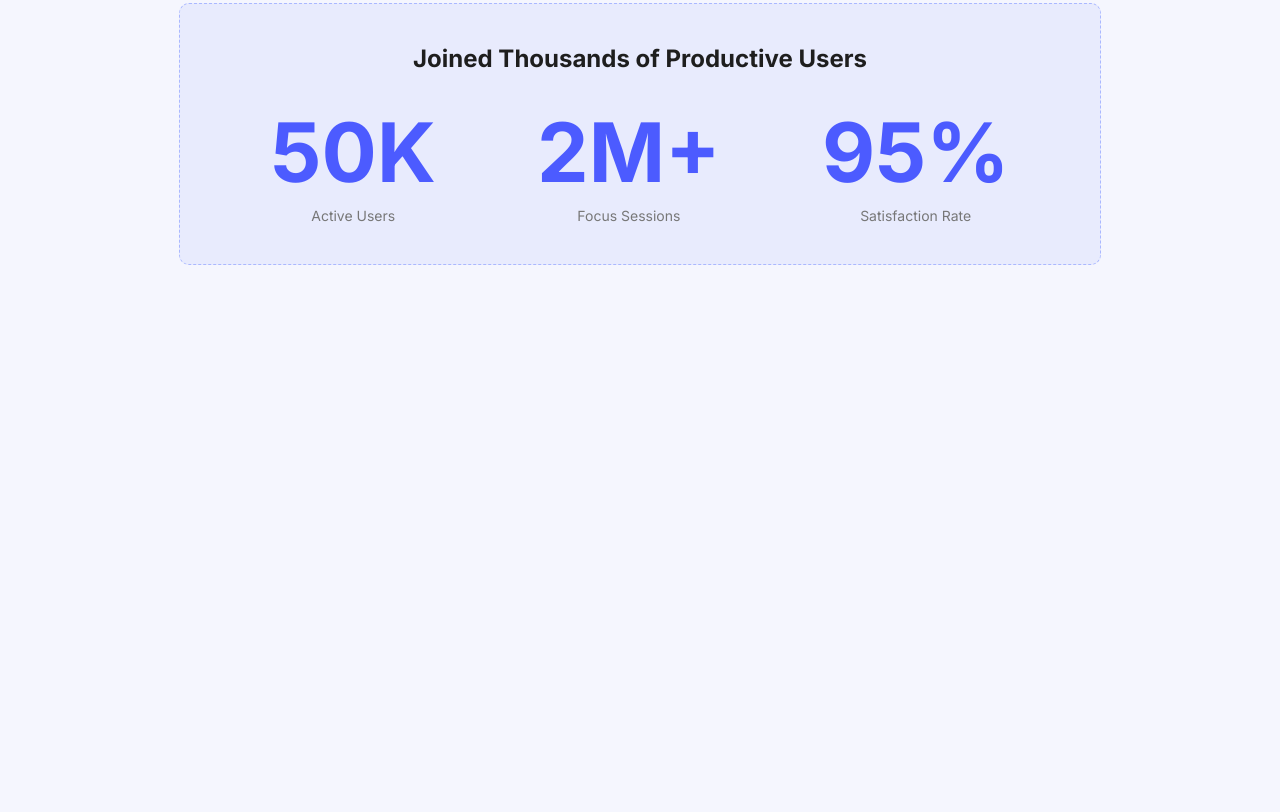
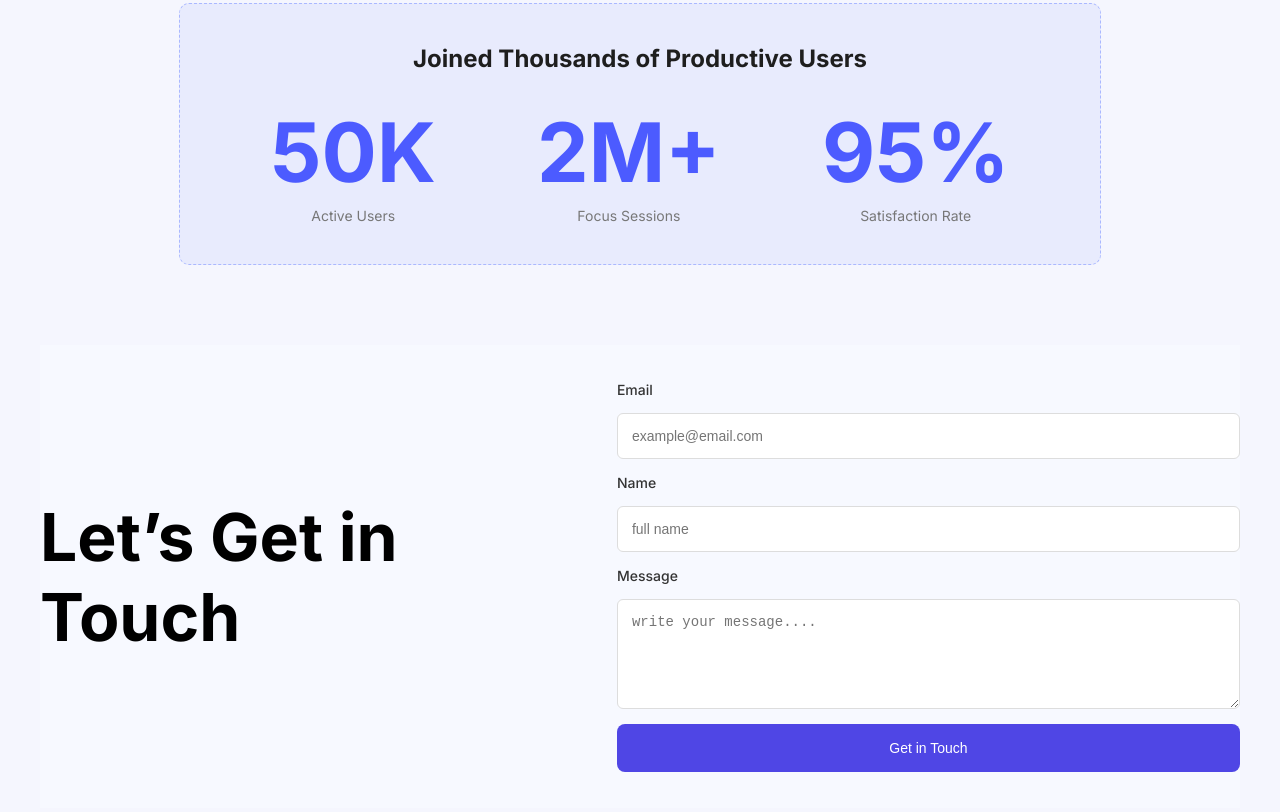
Before and after one commit to mdrakib02/B12-Assignment-One, a plain HTML site: page index.html in a window 1280 px wide. Shown: the part 1188-2000 px from the top of the page. Before the commit the page ends 1533 px from the top, so only its background shows below. Drawn offline with Linux system fonts and the light colour scheme.

Commit message:
Contact sectons added

```diff
--- a/index.html
+++ b/index.html
@@ -61,6 +61,38 @@
           </div>
         </div>
       </div>
+
+      <!-- ===============Contact Sections================= -->
+
+      <section class="contact-section">
+        <div class="container">
+          <div class="contact-text">
+            <h2>Let’s Get in <br />Touch</h2>
+          </div>
+          <form class="contact-form">
+            <label for="email">Email</label>
+            <input
+              type="email"
+              id="email"
+              placeholder="example@email.com"
+              required
+            />
+
+            <label for="name">Name</label>
+            <input type="text" id="name" placeholder="full name" required />
+
+            <label for="message">Message</label>
+            <textarea
+              id="message"
+              placeholder="write your message...."
+              rows="5"
+              required
+            ></textarea>
+
+            <button type="submit">Get in Touch</button>
+          </form>
+        </div>
+      </section>
     </main>
     <!-- Footer Sections -->
     <footer></footer>
--- a/styles/style.css
+++ b/styles/style.css
@@ -75,31 +75,27 @@ background-color: rgba(8, 0, 251, 0.023);
 main {
   width: 1200px;
   margin: auto;
-
 }
 .ActionSection {
   display: flex;
   justify-content: space-between;
   margin: 80px 0px;
   align-items: center;
-
 }
-.ActionSection h2{
+.ActionSection h2 {
   font-size: 32px;
   font-weight: 600;
 }
-.ActionSection p{
+.ActionSection p {
   margin: 20px 0px;
   font-size: 24px;
   color: rgba(37, 36, 50, 0.5);
   width: 517px;
 }
 
-
-.ActionSection-img img{
+.ActionSection-img img {
   border-radius: 24px;
 }
-
 
 /* ======================================================== */
 
@@ -141,3 +137,63 @@ main {
   color: #777;
   margin-top: 5px;
 }
+
+/* -=============== Contact Sections ========= */
+
+.contact-section {
+  margin-bottom: 120px;
+  background-color: #f7f9ff;
+  padding: 36px 0px;
+}
+
+.container {
+  display: flex;
+  gap: 120px;
+  justify-content: space-between;
+  align-items: center;
+  background: #f7f9ff;
+}
+
+.contact-text {
+  width: 528px;
+  font-size: 44px;
+  font-weight: 700;
+  color: #000;
+}
+
+.contact-form {
+  flex: 1 1 60%;
+  display: flex;
+  flex-direction: column;
+  gap: 15px;
+}
+
+.contact-form label {
+  font-size: 14px;
+  color: #333;
+  font-weight: 500;
+}
+
+.contact-form input,
+.contact-form textarea {
+  padding: 14px;
+  border: 1px solid #ddd;
+  border-radius: 6px;
+  font-size: 14px;
+  background: white;
+}
+
+.contact-form button {
+  background-color: #4f46e5;
+  color: #fff;
+  border: none;
+  padding: 16px;
+  font-size: 14px;
+  border-radius: 8px;
+  cursor: pointer;
+  transition: 0.3s;
+}
+
+.contact-form button:hover {
+  background-color: #4338ca;
+}
```
Lines whose indentation alone changed are shown as unchanged.
